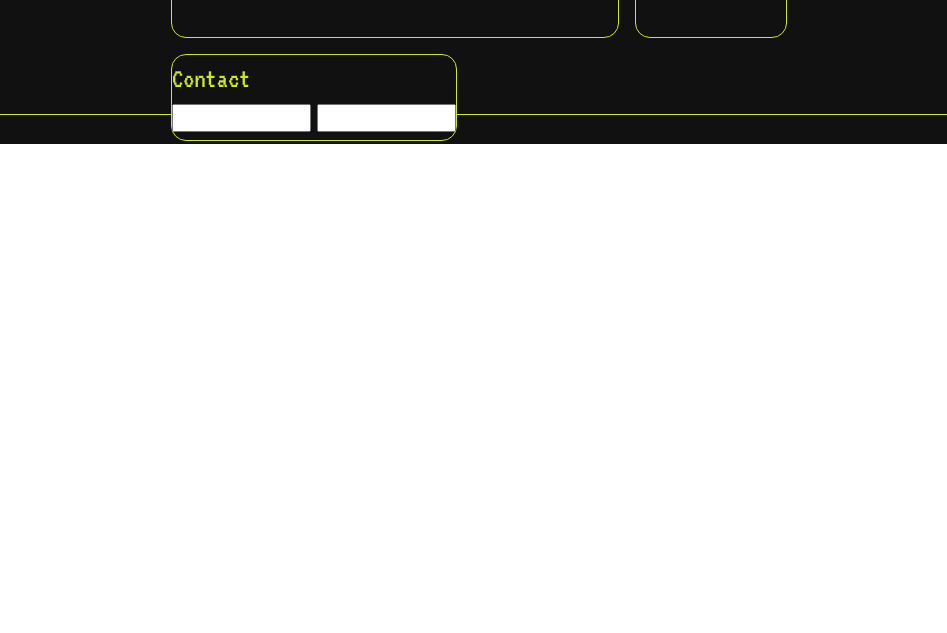
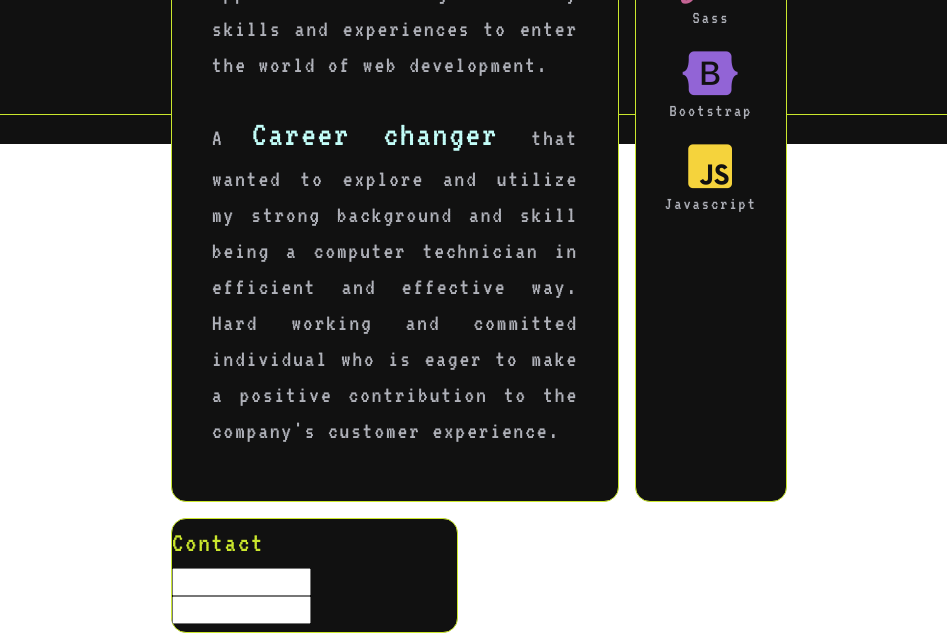
Before and after one commit to ghekghek2/portfolio, a plain HTML site: page index.html in a window 1280 px wide. Shown: the part 739-1372 px from the top of the page, without its empty margins (161-1108 px from the left). Before the commit the page ends 883 px from the top, so only its background shows below. Drawn offline with nearby package versions, Linux system fonts and the light colour scheme.

Commit message:
change p font size and letter spacing

```diff
--- a/style.scss
+++ b/style.scss
@@ -5,8 +5,11 @@
     padding: 0;
     box-sizing: border-box;
     font-family: 'VT323', monospace;
+    letter-spacing: 2px;
 }
-
+P{
+    font-size: 1.5rem;
+}
 
 a{
     text-decoration: none;
```
Also changed, not shown: style.css, 1 other file.
